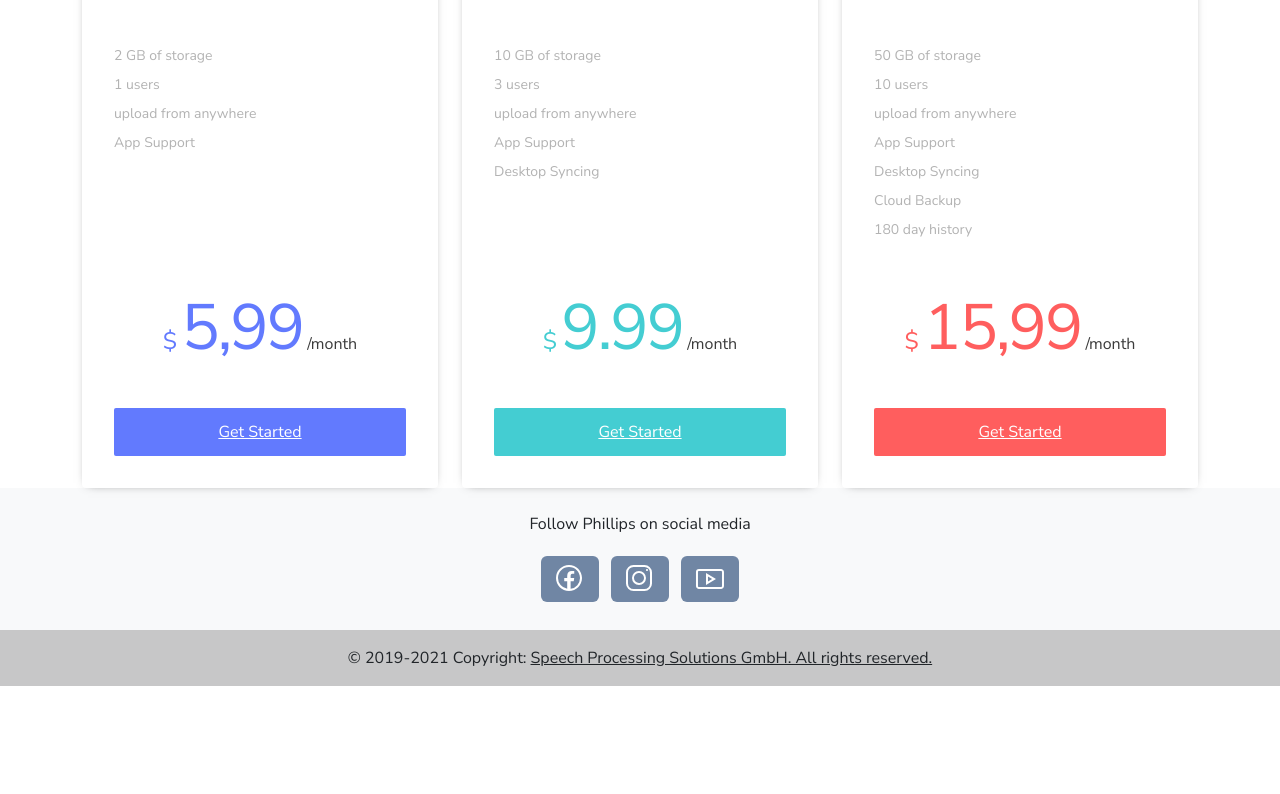
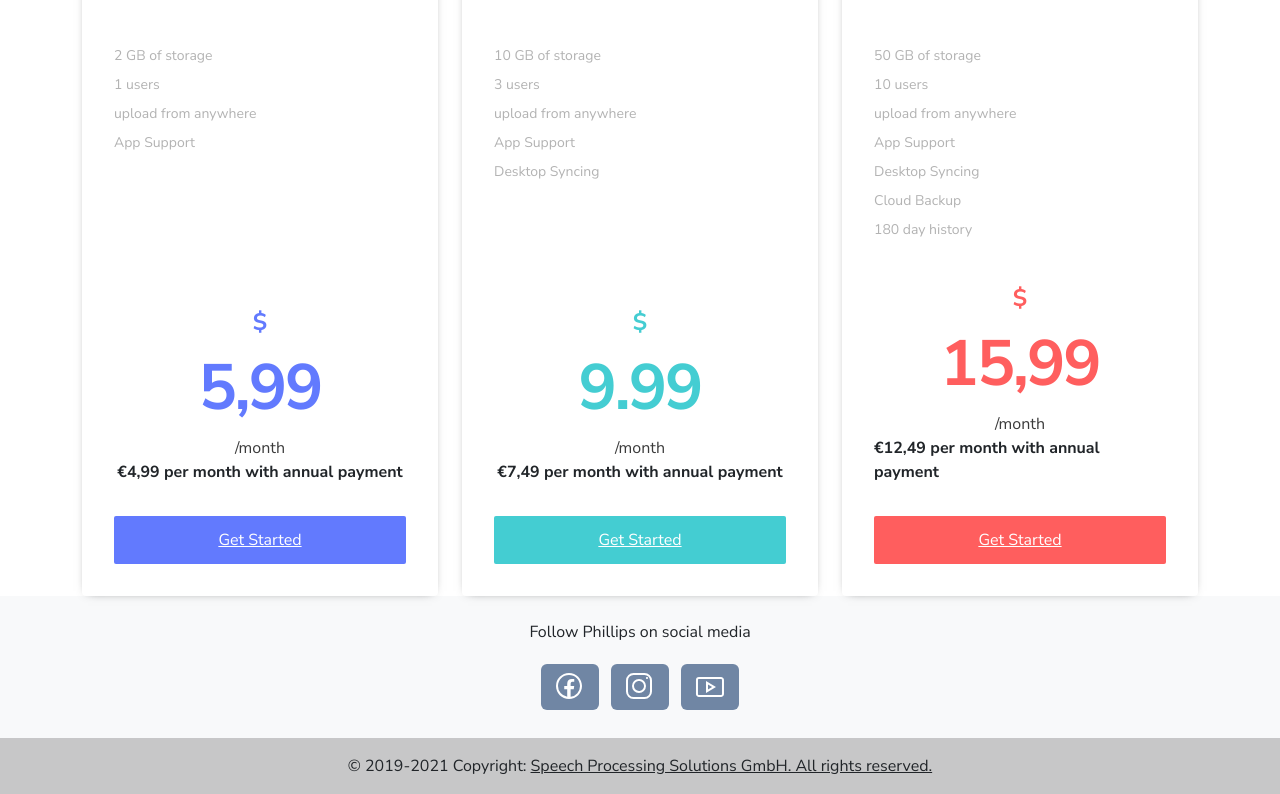
Before and after one commit to Senad92/landing-plans, a website: page index.html in a window 1280 px wide. Shown: the part 1330-2124 px from the top of the page. Before the commit the page ends 2016 px from the top, so only its background shows below. Drawn offline with nearby package versions, Linux system fonts and the light colour scheme.

Commit message:
Updated prices

```diff
--- a/index.html
+++ b/index.html
@@ -106,6 +106,7 @@
 									<span class="amount">5,99</span>
 									<span class="after">/month</span>
 								</div>
+								<span>€4,99 per month with annual payment</span>
 								<!-- Button -->
 								<a class="price-button" href="registration.html">Get Started</a>
 							</div>
@@ -133,6 +134,7 @@
 									<span class="amount">9.99</span>
 									<span class="after">/month</span>
 								</div>
+								<span>€7,49 per month with annual payment</span>
 								<!-- Button -->
 								<a class="price-button" href="registration.html">Get Started</a>
 							</div>
@@ -162,6 +164,7 @@
 									<span class="amount">15,99</span>
 									<span class="after">/month</span>
 								</div>
+								<span>€12,49 per month with annual payment</span>
 								<!-- Button -->
 								<a class="price-button" href="registration.html">Get Started</a>
 							</div>
--- a/sass/components/_pricing.scss
+++ b/sass/components/_pricing.scss
@@ -23,6 +23,11 @@
 	}
 	.price {
 		margin-top: auto;
+		span {
+			display: flex;
+			justify-content: center;
+			font-weight: bold;
+		}
 	}
 	.pricing-label {
 		border-radius: 2px;
```
Also changed, not shown: css/main.min.css, 1 other file.
